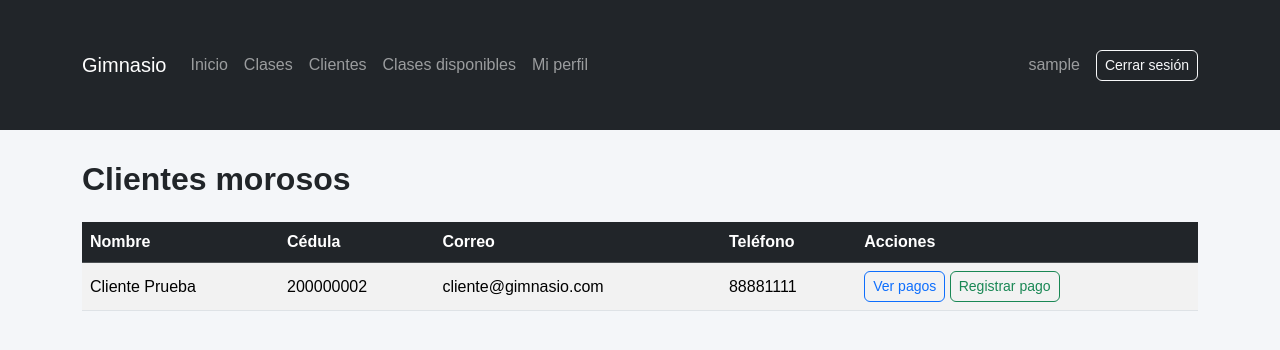
After one commit to Aavl78/gimnasio, a Spring Boot app: page /admin/pagos/morosos in a window 1280 px wide. The commit adds this page. Shown: the top 350 px of the page. Run offline with Spring Boot 4, Linux system fonts and the light colour scheme; a user stored in the database is signed in; tables that the repository leaves empty hold one stand-in row (values such as "Sample post"); some of the project's set-up classes (security, data sources, template engines, error pages and the like) are left out, and stand-ins take their place; some libraries are stand-ins or nearby versions.

Commit message:
Registro de pagos y consulta de morosos para el administrador

```diff
--- /dev/null
+++ b/src/main/java/com/gimnasio/controller/AdminPagoController.java
@@ -0,0 +1,73 @@
+package com.gimnasio.controller;
+
+import java.time.LocalDate;
+
+import org.springframework.stereotype.Controller;
+import org.springframework.ui.Model;
+import org.springframework.web.bind.annotation.GetMapping;
+import org.springframework.web.bind.annotation.ModelAttribute;
+import org.springframework.web.bind.annotation.PathVariable;
+import org.springframework.web.bind.annotation.PostMapping;
+import org.springframework.web.bind.annotation.RequestMapping;
+import org.springframework.web.servlet.mvc.support.RedirectAttributes;
+
+import com.gimnasio.model.Pago;
+import com.gimnasio.service.ClienteService;
+import com.gimnasio.service.PagoService;
+
+@Controller
+@RequestMapping("/admin/pagos")
+public class AdminPagoController {
+
+    private final PagoService pagoService;
+    private final ClienteService clienteService;
+
+    public AdminPagoController(PagoService pagoService, ClienteService clienteService) {
+        this.pagoService = pagoService;
+        this.clienteService = clienteService;
+    }
+
+    // Estado e historial de pagos de un cliente
+    @GetMapping("/cliente/{clienteId}")
+    public String historial(@PathVariable("clienteId") Long clienteId, Model model) {
+        model.addAttribute("cliente", clienteService.buscarPorId(clienteId));
+        model.addAttribute("pagos", pagoService.historial(clienteId));
+        model.addAttribute("alDia", pagoService.estaAlDia(clienteId));
+        return "admin/pagos-cliente";
+    }
+
+    // Formulario para registrar un pago
+    @GetMapping("/cliente/{clienteId}/nuevo")
+    public String nuevo(@PathVariable("clienteId") Long clienteId, Model model) {
+        Pago pago = new Pago();
+        pago.setFechaPago(LocalDate.now());                    // sugerencia: hoy
+        pago.setFechaVencimiento(LocalDate.now().plusMonths(1)); // sugerencia: un mes
+        model.addAttribute("pago", pago);
+        model.addAttribute("cliente", clienteService.buscarPorId(clienteId));
+        return "admin/pago-form";
+    }
+
+    // Guardar el pago
+    @PostMapping("/cliente/{clienteId}/guardar")
+    public String guardar(@PathVariable("clienteId") Long clienteId,
+                          @ModelAttribute("pago") Pago pago,
+                          Model model,
+                          RedirectAttributes redirect) {
+        try {
+            pagoService.registrar(clienteId, pago);
+            redirect.addFlashAttribute("exito", "Pago registrado correctamente");
+            return "redirect:/admin/pagos/cliente/" + clienteId;
+        } catch (IllegalArgumentException e) {
+            model.addAttribute("error", e.getMessage());
+            model.addAttribute("cliente", clienteService.buscarPorId(clienteId));
+            return "admin/pago-form";
+        }
+    }
+
+    // Consulta de clientes morosos
+    @GetMapping("/morosos")
+    public String morosos(Model model) {
+        model.addAttribute("morosos", pagoService.listarMorosos());
+        return "admin/morosos";
+    }
+}
--- a/src/main/resources/templates/admin/clientes.html
+++ b/src/main/resources/templates/admin/clientes.html
@@ -39,7 +39,8 @@
                     </td>
                     <td>
                         <a th:href="@{/admin/clientes/{id}/editar(id=${c.id})}" class="btn btn-sm btn-outline-primary">Editar</a>
-
+                         <!-- ver y registrar pagos del cliente -->
+                        <a th:href="@{/admin/pagos/cliente/{clienteId}(clienteId=${c.id})}" class="btn btn-sm btn-outline-success">Pagos</a>
                         <form th:if="${c.activo}" th:action="@{/admin/clientes/{id}/desactivar(id=${c.id})}"
                               method="post" class="d-inline">
                             <button type="submit" class="btn btn-sm btn-outline-danger"
--- /dev/null
+++ b/src/main/resources/templates/admin/morosos.html
@@ -0,0 +1,44 @@
+<!DOCTYPE html>
+<html lang="es"
+      xmlns:th="http://www.thymeleaf.org"
+      xmlns:sec="http://www.thymeleaf.org/extras/spring-security">
+<head th:replace="~{fragments :: head('Clientes morosos')}"></head>
+<body>
+<nav th:replace="~{fragments :: navbar}"></nav>
+
+<div class="container">
+    <h2 class="mb-4">Clientes morosos</h2>
+
+    <table class="table table-striped table-hover align-middle">
+        <thead class="table-dark">
+            <tr>
+                <th>Nombre</th>
+                <th>Cédula</th>
+                <th>Correo</th>
+                <th>Teléfono</th>
+                <th>Acciones</th>
+            </tr>
+        </thead>
+        <tbody>
+            <tr th:each="c : ${morosos}">
+                <td th:text="${c.nombre}"></td>
+                <td th:text="${c.cedula}"></td>
+                <td th:text="${c.correo}"></td>
+                <td th:text="${c.telefono}"></td>
+                <td>
+                    <a th:href="@{/admin/pagos/cliente/{clienteId}(clienteId=${c.id})}"
+                       class="btn btn-sm btn-outline-primary">Ver pagos</a>
+                    <a th:href="@{/admin/pagos/cliente/{clienteId}/nuevo(clienteId=${c.id})}"
+                       class="btn btn-sm btn-outline-success">Registrar pago</a>
+                </td>
+            </tr>
+            <tr th:if="${#lists.isEmpty(morosos)}">
+                <td colspan="5" class="text-center text-muted">No hay clientes morosos</td>
+            </tr>
+        </tbody>
+    </table>
+</div>
+
+<th:block th:replace="~{fragments :: scripts}"></th:block>
+</body>
+</html>
```
Also changed, not shown: src/main/resources/templates/admin/pago-form.html (added, +37 -0 lines), src/main/resources/templates/admin/pagos-cliente.html (added, +49 -0 lines).
